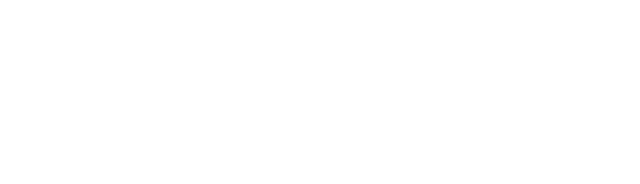
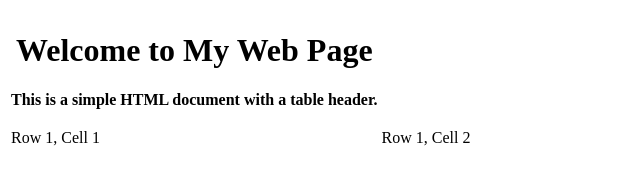
Before and after one commit to robz25/swalabs, a plain HTML site: page index.html in a window 1280 px wide. Shown: the whole page, without its empty margins (0-640 px from the left). Drawn offline with Linux system fonts and the light colour scheme.

Commit message:
updated html

```diff
--- a/index.html
+++ b/index.html
@@ -3,9 +3,17 @@
 <head>
     <meta charset="UTF-8">
     <meta name="viewport" content="width=device-width, initial-scale=1.0">
-    <title>Document</title>
+    <title>Robins site</title>
 </head>
 <body>
-
+    <table>
+        <th>
+            <h1>Welcome to My Web Page</h1>
+            <p>This is a simple HTML document with a table header.</p>
+        </th>
+        <tr>
+            <td>Row 1, Cell 1</td>
+            <td>Row 1, Cell 2</td>
+    </table>
 </body>
 </html>
```
